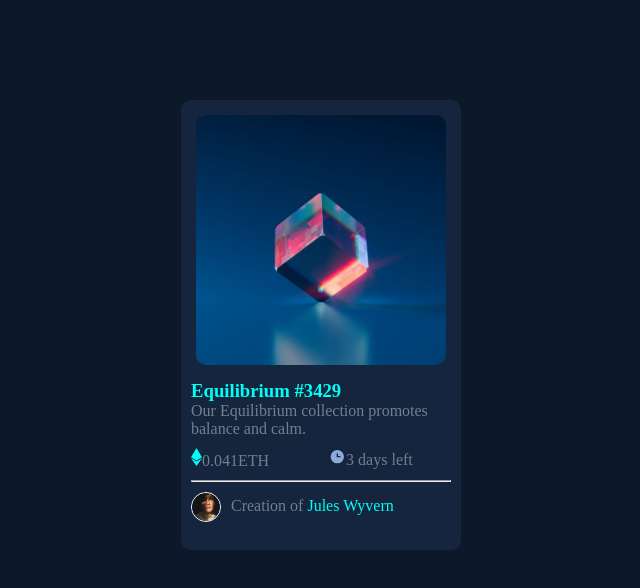
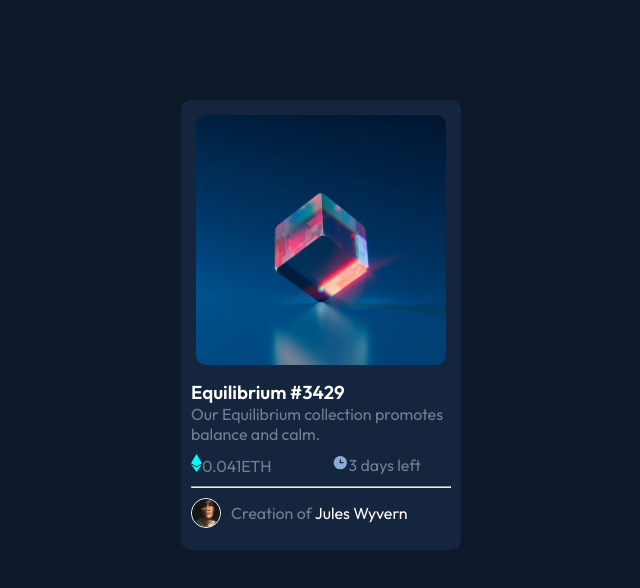
Before and after one commit to erwinfazza/nft-card, a plain HTML site: page index.html in a window 1280 px wide. Shown: the whole page, without its empty margins (379-1019 px from the left). Drawn offline with Linux system fonts and the light colour scheme.

Commit message:
tinggal uploads

```diff
--- a/index.html
+++ b/index.html
@@ -15,7 +15,7 @@
             </div>
         </div>
         <div class="text">
-            <h3>Equilibrium <a href="#">#3429</a> </h3>
+            <h3><a href="#">Equilibrium #3429</a> </h3>
             <p>Our Equilibrium collection promotes balance and calm.</p>
             <div class="time">
                 <p><img src="img/icon-ethereum.svg" alt=""><span>0.041ETH</span></p>
--- a/style.css
+++ b/style.css
@@ -1,3 +1,5 @@
+@import url('https://fonts.googleapis.com/css2?family=Outfit:wght@300;400;600&display=swap');
+
 * {
     padding: 0;
     margin: 0;
@@ -50,15 +52,18 @@ body {
     padding: 280px 10px;
 
 }
-h3 {
+
+a {
+    color: white;
+    text-decoration: none;
+    font-family: 'outfit', sans-serif;
+}
+a:hover {
     color: hsl(178, 100%, 50%);
-}
-a {
-    color: hsl(178, 100%, 50%);
-    text-decoration: none;
 }
 p {
     color: hsl(217, 12%, 51%);
+    font-family: 'outfit', sans-serif;
 }
 .time {
     display: flex;
```
